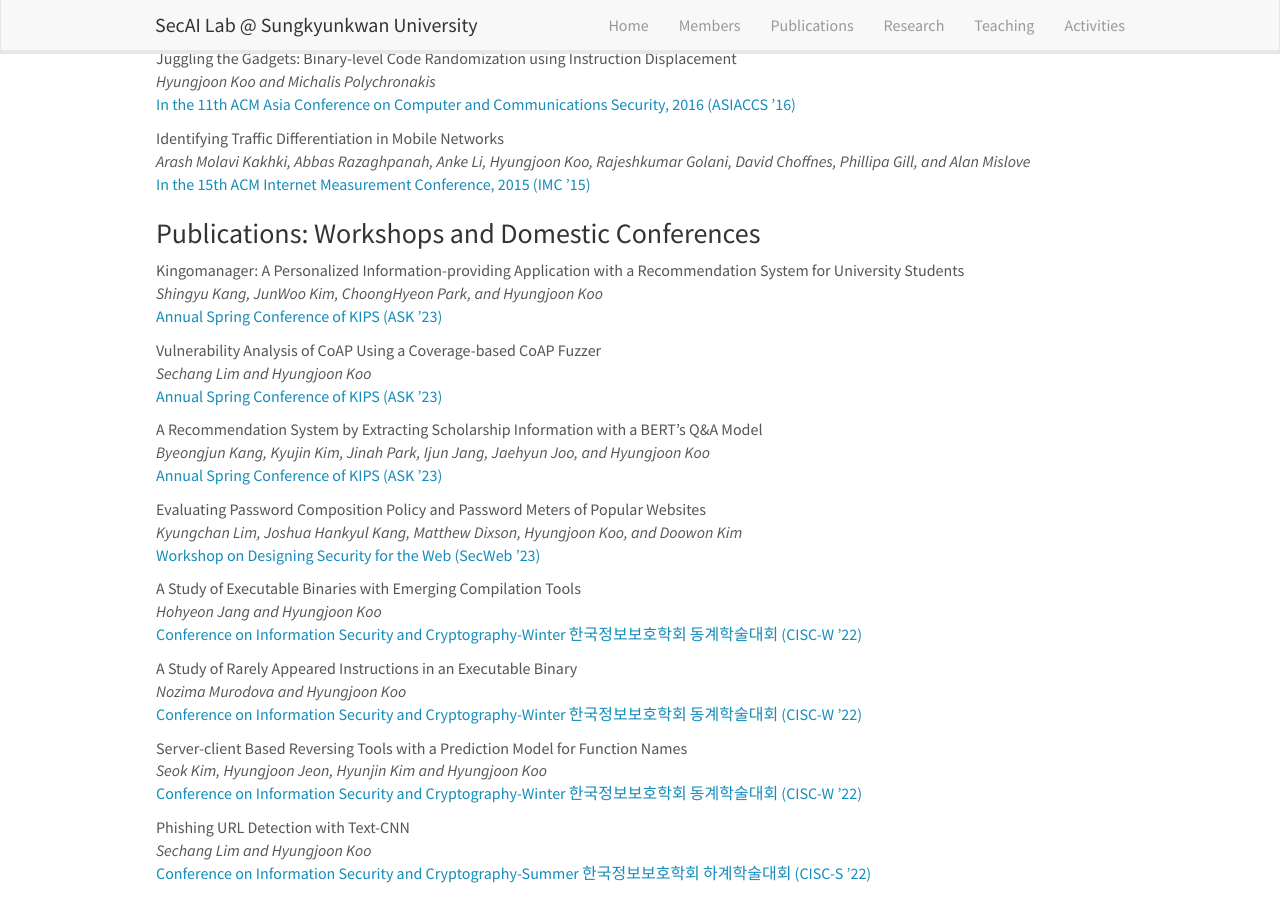
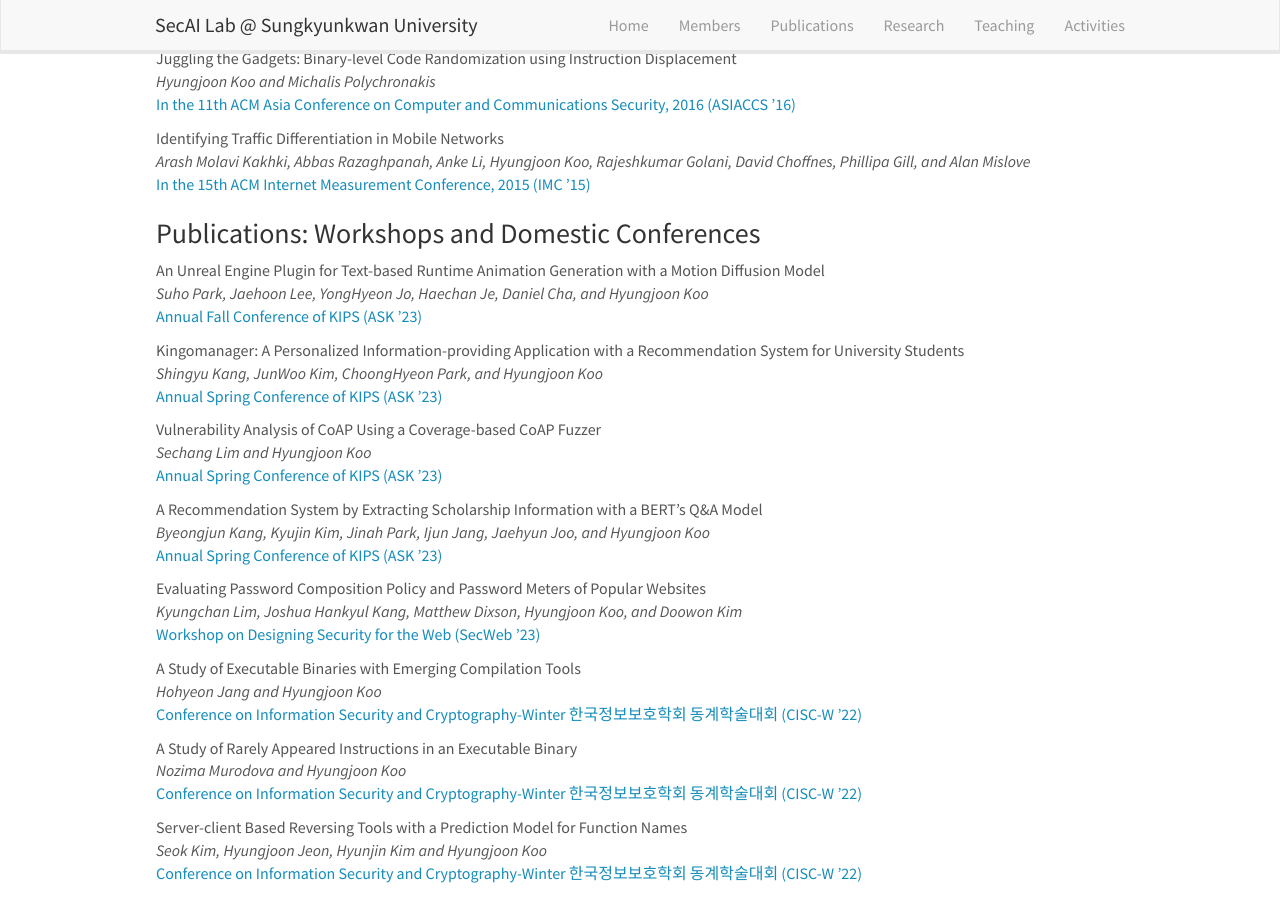
Before and after one commit to SecAI-Lab/secai-lab.github.io, a Jekyll site: the page built from _pages/publications.md, in a window 1280 px wide and 900 px high, scrolled down 3260 px. Built offline with Jekyll 4.4.1, drawn with Linux system fonts in a browser that asks for light colours; nearby versions of some CDN libraries.

Commit message:
ACK 2023 Fall KIPS

```diff
--- a/_data/publist-workshops.yml
+++ b/_data/publist-workshops.yml
@@ -1,3 +1,13 @@
+- title: "An Unreal Engine Plugin for Text-based Runtime Animation Generation with a Motion Diffusion Model"
+  image:
+  description:
+  authors: Suho Park, Jaehoon Lee, YongHyeon Jo, Haechan Je, Daniel Cha, and Hyungjoon Koo
+  link:
+    url: https://www.manuscriptlink.com/society/kips/conference/ack2023
+    display: Annual Fall Conference of KIPS (ASK ’23)
+  highlight: 0
+  news2:
+
 - title: "Kingomanager: A Personalized Information-providing Application with a Recommendation System for University Students"
   image:
   description:
```
